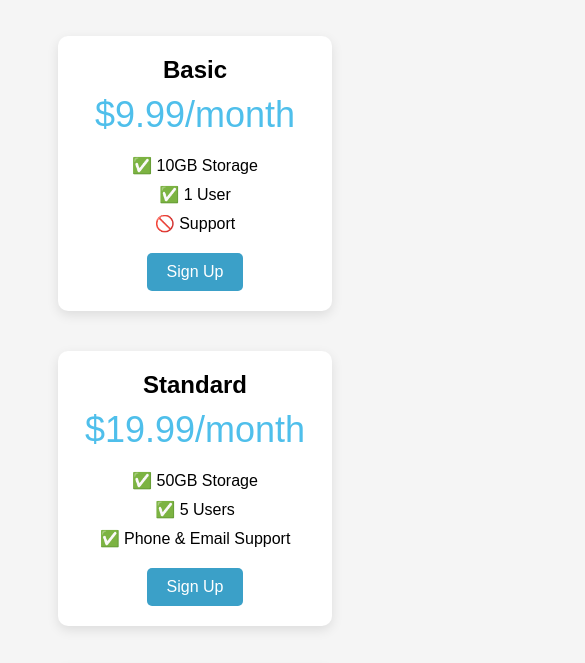
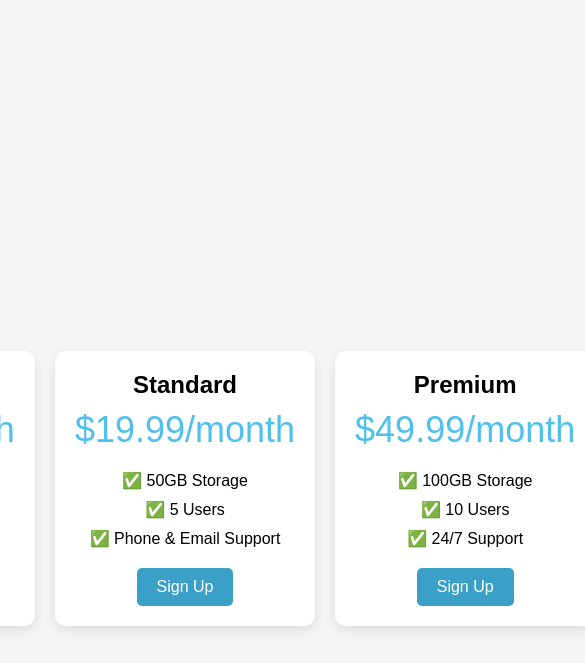
Before and after one commit to SanaTes/web-design-1-2-3, a plain HTML site: page index.html in a window 390 px wide. Shown: the part 3722-4385 px from the top of the page, 585 px wide, since content can reach past the window. Drawn offline with Linux system fonts and the light colour scheme; a web font is replaced by a local one.

Commit message:
Update index.html

```diff
--- a/index.html
+++ b/index.html
@@ -76,12 +76,7 @@
         background-color: skyblue;
       }
 
-      /* Responsive design */
-      @media (max-width: 1250px) {
-        .pricing-container {
-          flex-direction: column;
-          align-items: center;
-        }
+
 
         .pricing-plan {
           width: 90%;
```
